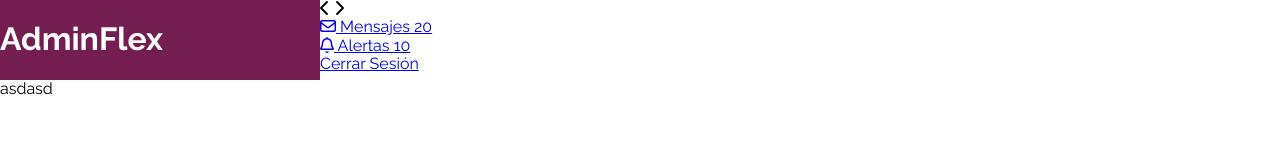
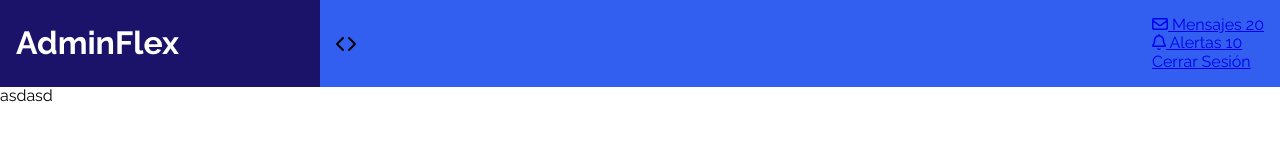
Before and after one commit to ojedam13/AdminFlex, a website: page index.html in a window 1280 px wide. Drawn offline with nearby package versions, Linux system fonts and the light colour scheme.

Commit message:
estilo a la barra superior

```diff
--- a/scss/_custom.scss
+++ b/scss/_custom.scss
@@ -36,14 +36,18 @@ img {
     display: flex;
 
     .nombre-sitio{
+        padding: 1rem;
         flex: 0 0 5rem;
         @include desktop{
             flex: 0 0 20rem;
         }
         background-color: $secundario;
+        display: flex;
+        align-items: center;
 
         h1{
             color: $blanco;
+            margin: 0;
         }
 
         .escritorio{
@@ -61,6 +65,19 @@ img {
     }
 }
 
+.barra{
+    display: flex;
+    justify-content: space-between;
+    flex: 1;
+    background-color: $principal;
+    padding: 1rem;
+
+    .menu-izquierdo{
+        display: flex;
+        align-items: center;
+    }
+}
+
 .contenedor-principal{
     flex: 1;
 }
--- a/scss/_variables.scss
+++ b/scss/_variables.scss
@@ -4,8 +4,8 @@ $fuente_principal : 'Raleway',
 sans-serif;
 
 // Colores
-$principal : #33c3f0;
-$secundario : #741d51;
+$principal : #335ff0;
+$secundario : #1b1369;
 $terciario: #e44e52;
 $gris : #f2f2f2;
 $blanco : #fff;
```
Also changed, not shown: css/app.css.
